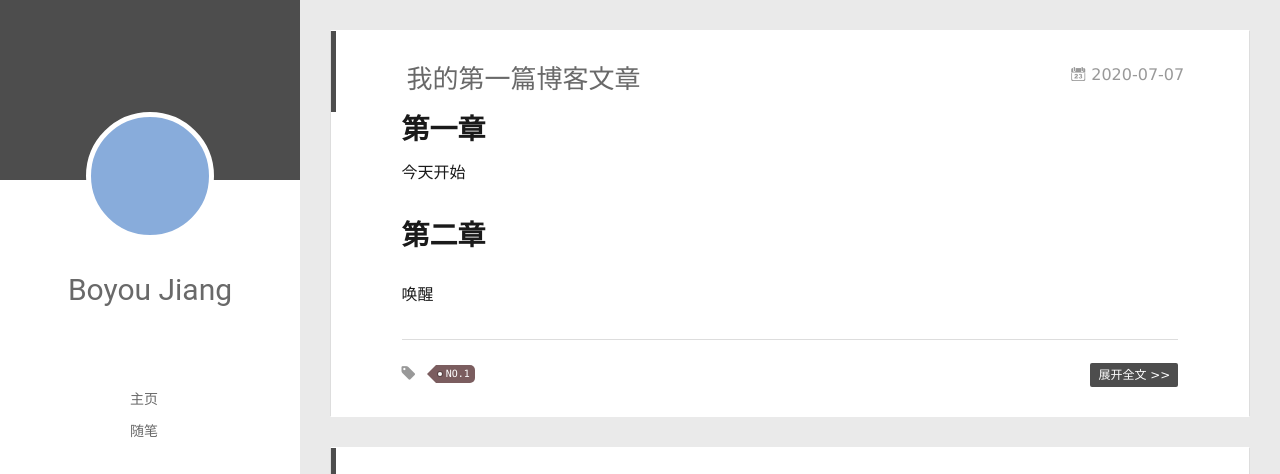
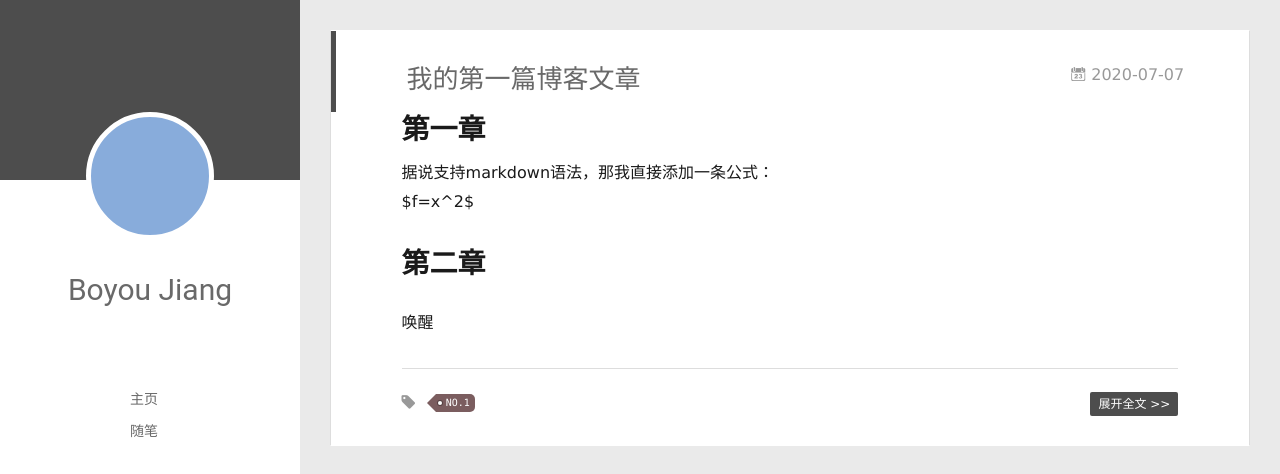
Before and after one commit to jby1999/jby1999.github.io, a plain HTML site: page index.html in a window 1280 px wide. Shown: the top 474 px of the page. Drawn offline with Linux system fonts and the light colour scheme; no server answers.

Commit message:
Site updated: 2020-07-07 17:07:02

```diff
--- a/index.html
+++ b/index.html
@@ -172,7 +172,7 @@
 
     <div class="article-entry" itemprop="articleBody">
 
-        <h1 id="第一章"><a href="#第一章" class="headerlink" title="第一章"></a>第一章</h1><p>今天开始</p>
+        <h1 id="第一章"><a href="#第一章" class="headerlink" title="第一章"></a>第一章</h1><p>据说支持markdown语法，那我直接添加一条公式：<br>$f=x^2$</p>
 <h1 id="第二章"><a href="#第二章" class="headerlink" title="第二章"></a>第二章</h1><p>唤醒</p>
 
 
```
Also changed, not shown: 2020/07/07/我的第一篇博客文章/index.html (+4 -4 lines).
